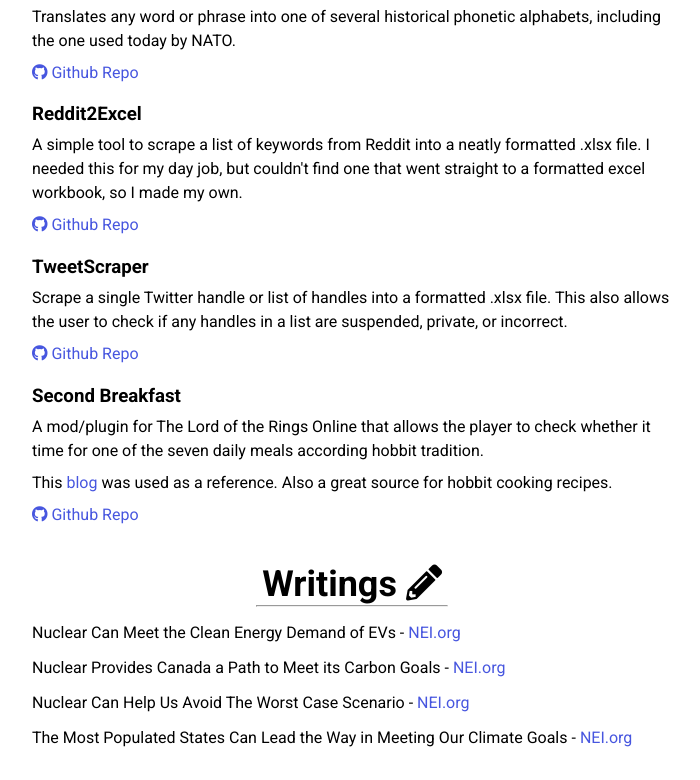
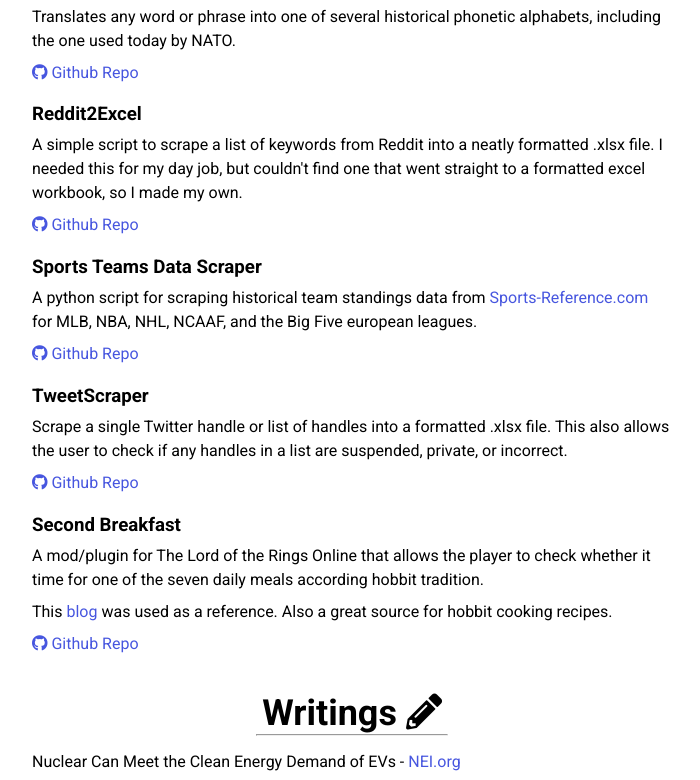
Before and after one commit to Durhamster/Durhamster.github.io, a plain HTML site: page index.html in a window 1280 px wide. Shown: the part 1641-2421 px from the top of the page, without its empty margins (288-988 px from the left). Drawn offline with Linux system fonts and the light colour scheme.

Commit message:
Update index.html

```diff
--- a/index.html
+++ b/index.html
@@ -220,13 +220,28 @@
         </p>
         <h3 class="project-item">Reddit2Excel</h3>
         <p>
-          A simple tool to scrape a list of keywords from Reddit into a neatly
+          A simple script to scrape a list of keywords from Reddit into a neatly
           formatted .xlsx file. I needed this for my day job, but couldn't find
           one that went straight to a formatted excel workbook, so I made my
           own.
         </p>
         <p>
           <a href="https://github.com/Durhamster/Reddit2Excel" target="blank"
+            ><i class="fab fa-github"></i> Github Repo</a
+          >
+        </p>
+        <h3 class="project-item">Sports Teams Data Scraper</h3>
+        <p>
+          A python script for scraping historical team standings data from
+          <a href="https://www.sports-reference.com/" target="_blank"
+            >Sports-Reference.com</a
+          >
+          for MLB, NBA, NHL, NCAAF, and the Big Five european leagues.
+        </p>
+        <p>
+          <a
+            href="https://github.com/Durhamster/Sports_Teams_Data_Scrape"
+            target="blank"
             ><i class="fab fa-github"></i> Github Repo</a
           >
         </p>
```
